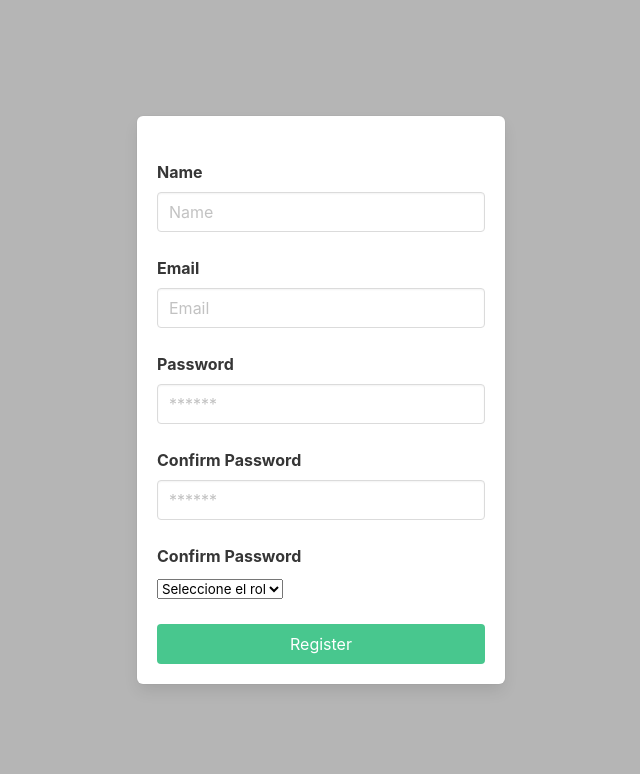
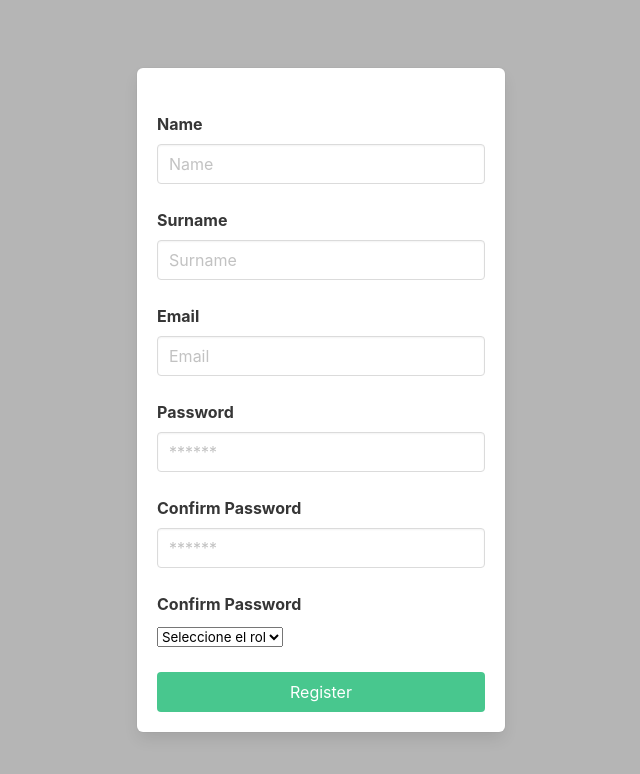
Before and after one commit to mmelgarg3/frontend-adelicia, a React (Create React App) app: page /register in a window 1280 px wide. Shown: the top 774 px of the page, without its empty margins (319-959 px from the left). Built offline with nearby package versions, Linux system fonts and the light colour scheme.

Commit message:
adding surname to register page

```diff
--- a/src/components/Register.jsx
+++ b/src/components/Register.jsx
@@ -6,6 +6,7 @@ const Register = () => {
     const [name, setName] = useState('');
     const [email, setEmail] = useState('');
     const [password, setPassword] = useState('');
+    const [surname, setSurname] = useState('');
     const [confPassword, setConfPassword] = useState('');
     const [msg, setMsg] = useState('');
     const history = useHistory();
@@ -24,10 +25,11 @@ const Register = () => {
         try {
             await axios.post('http://localhost:5000/users', {
                 name: name,
+                surname: surname,
                 email: email,
                 password: password,
                 confPassword: confPassword,
-		role: role
+		        role: role
             });
             history.push("/");
         } catch (error) {
@@ -50,6 +52,13 @@ const Register = () => {
                                     <div className="controls">
                                         <input type="text" className="input" placeholder="Name"
                                             value={name} onChange={(e) => setName(e.target.value)} />
+                                    </div>
+                                </div>
+                                <div className="field mt-5">
+                                    <label className="label">Surname</label>
+                                    <div className="controls">
+                                        <input type="text" className="input" placeholder="Surname"
+                                            value={surname} onChange={(e) => setSurname(e.target.value)} />
                                     </div>
                                 </div>
                                 <div className="field mt-5">
```
